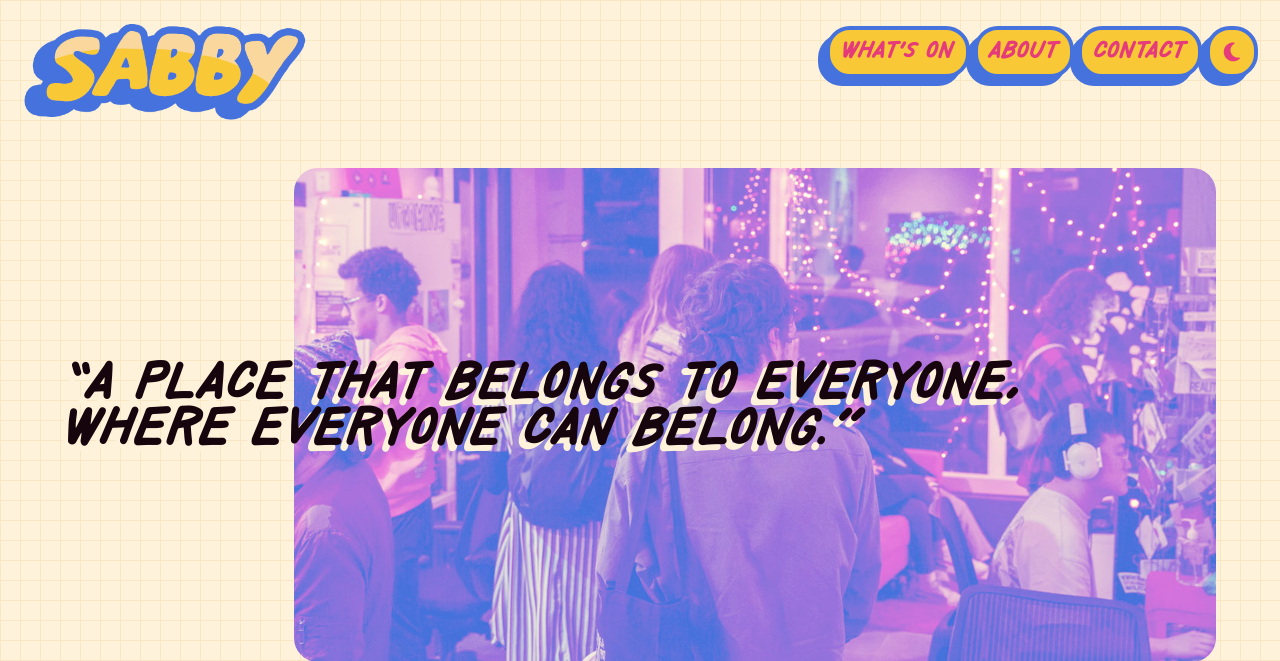
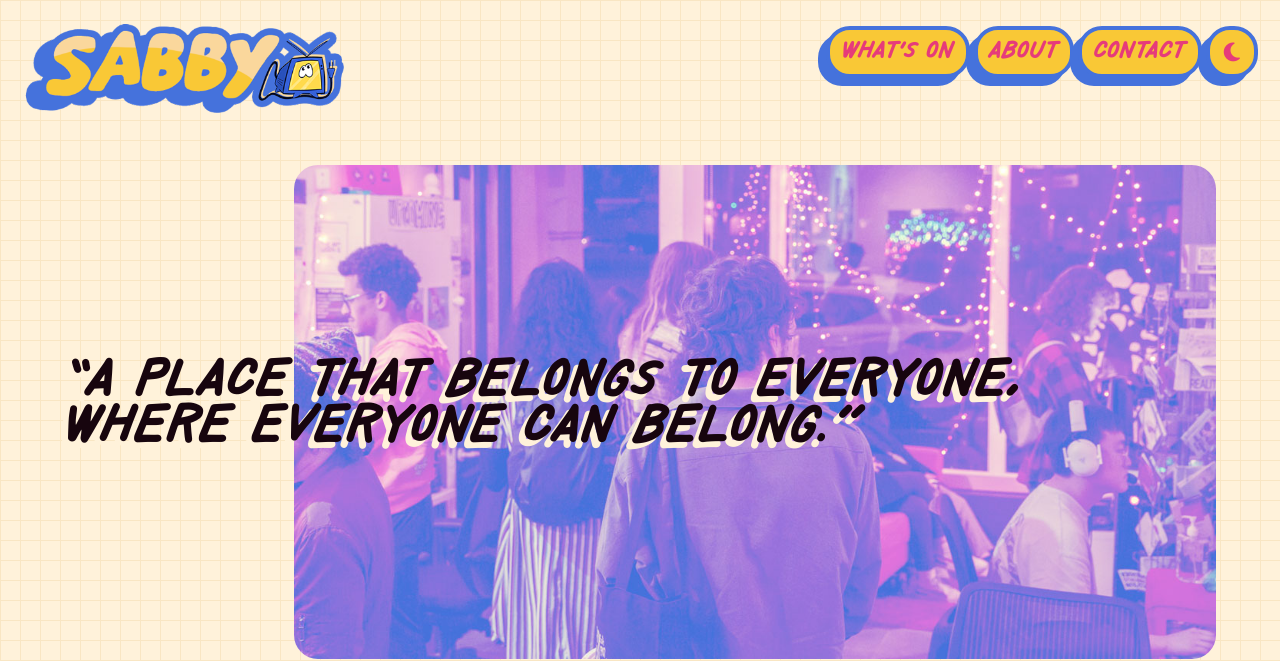
Before and after one commit to SiobhanDent/SiobhanDent.github.io, a web app: file index.html in a window 1280 px wide. Shown: the top 661 px of the page. Run offline with its HTML, style and script files only (its server is not run), Linux system fonts and the light colour scheme; some libraries are stand-ins or nearby versions.

Commit message:
deploy: 8039339cc5d5886b3a1e7647f5f1f45e0b3eaeac

```diff
--- a/contact/index.html
+++ b/contact/index.html
@@ -80,8 +80,8 @@
 <section id="links" class="frame flex-col">
 	<h3 style="margin: 4px;">Socials</h3>
 	<ul class="flex-child">
-		<li><a href="https://www.instagram.com/sabby_gally/" target="_blank" aria-label="Link to our Instagram"><i class="fa-brands fa-twitter"></i></a></li>
-		<li><a href="https://twitter.com/sabby_gally/" target="_blank" aria-label="Link to our Twitter"><i class="fa-brands fa-instagram"></i></a></li>
+		<li><a href="https://www.instagram.com/sabby_gally/" target="_blank" aria-label="Link to our Instagram"><i class="fa-brands fa-instagram"></i></a></li>
+		<li><a href="https://twitter.com/sabby_gally/" target="_blank" aria-label="Link to our Twitter"><i class="fa-brands fa-twitter"></i></a></li>
 		<li><a href="https://discord.com/invite/5uRbFg2QXa" target="_blank" aria-label="Link/Invite to our Discord server"><i class="fa-brands fa-discord"></i></a></li>
 	</ul>
 	<div class="flex-child">
--- a/css/style.css
+++ b/css/style.css
@@ -55,13 +55,13 @@ header {
 	max-width: 100%;
 }
 
-#masthead { max-width: 300px; max-height: 96px; font-size: 0.8em }
+#masthead { max-width: 320px; max-height: 96px; font-size: 0.8em }
 
 #masthead:hover { background-color: var(--pink); border-radius: 40px; }
 
 #logo {
-	height: 100%;
-	width: auto;
+	height: auto;
+	width: 100%;
 	transition: transform 0.5s ease;
 }
 
--- a/index.html
+++ b/index.html
@@ -99,8 +99,8 @@
 <section id="links" class="frame flex-col">
 	<h3 style="margin: 4px;">Socials</h3>
 	<ul class="flex-child">
-		<li><a href="https://www.instagram.com/sabby_gally/" target="_blank" aria-label="Link to our Instagram"><i class="fa-brands fa-twitter"></i></a></li>
-		<li><a href="https://twitter.com/sabby_gally/" target="_blank" aria-label="Link to our Twitter"><i class="fa-brands fa-instagram"></i></a></li>
+		<li><a href="https://www.instagram.com/sabby_gally/" target="_blank" aria-label="Link to our Instagram"><i class="fa-brands fa-instagram"></i></a></li>
+		<li><a href="https://twitter.com/sabby_gally/" target="_blank" aria-label="Link to our Twitter"><i class="fa-brands fa-twitter"></i></a></li>
 		<li><a href="https://discord.com/invite/5uRbFg2QXa" target="_blank" aria-label="Link/Invite to our Discord server"><i class="fa-brands fa-discord"></i></a></li>
 	</ul>
 	<div class="flex-child">
```
Also changed, not shown: img/logo.png.
